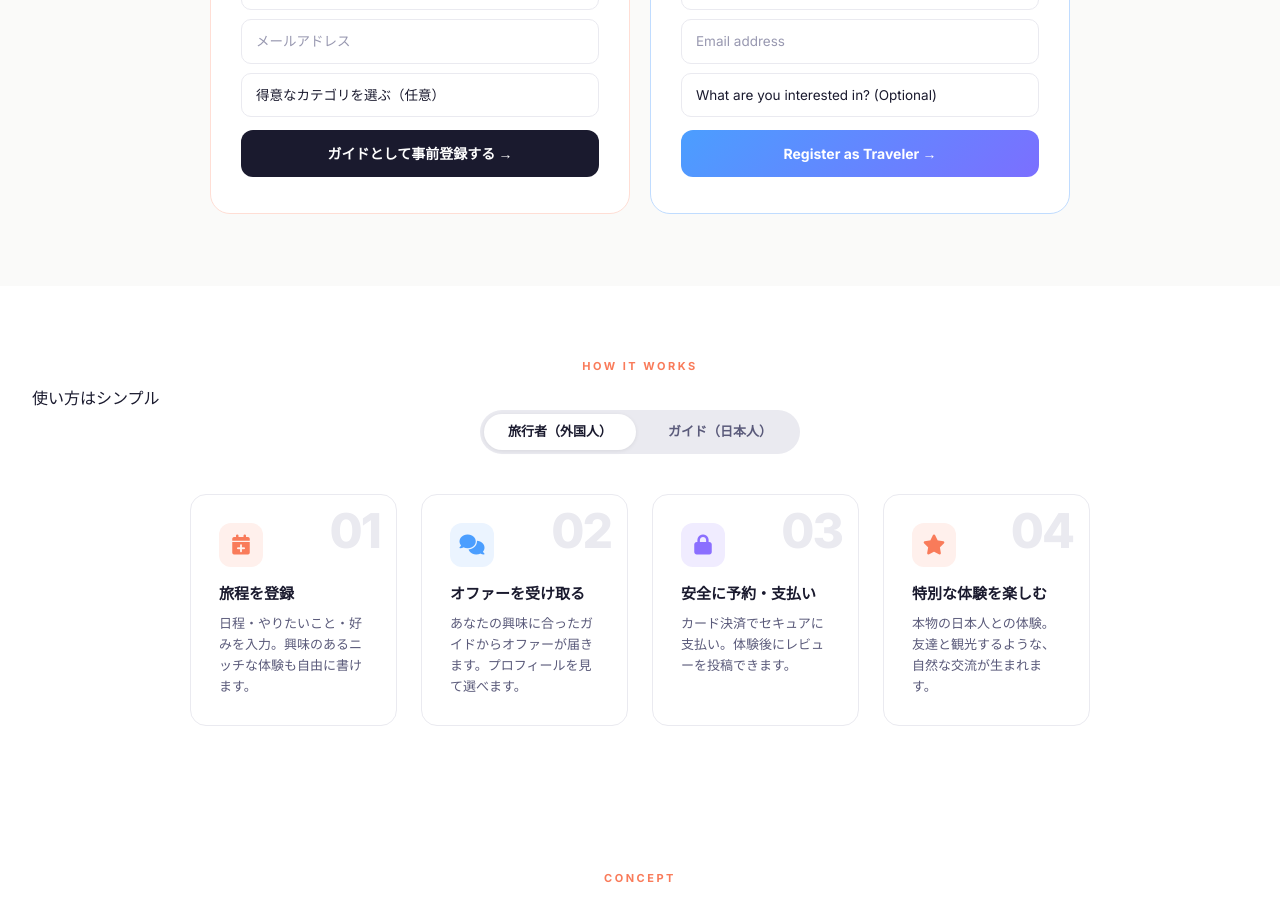
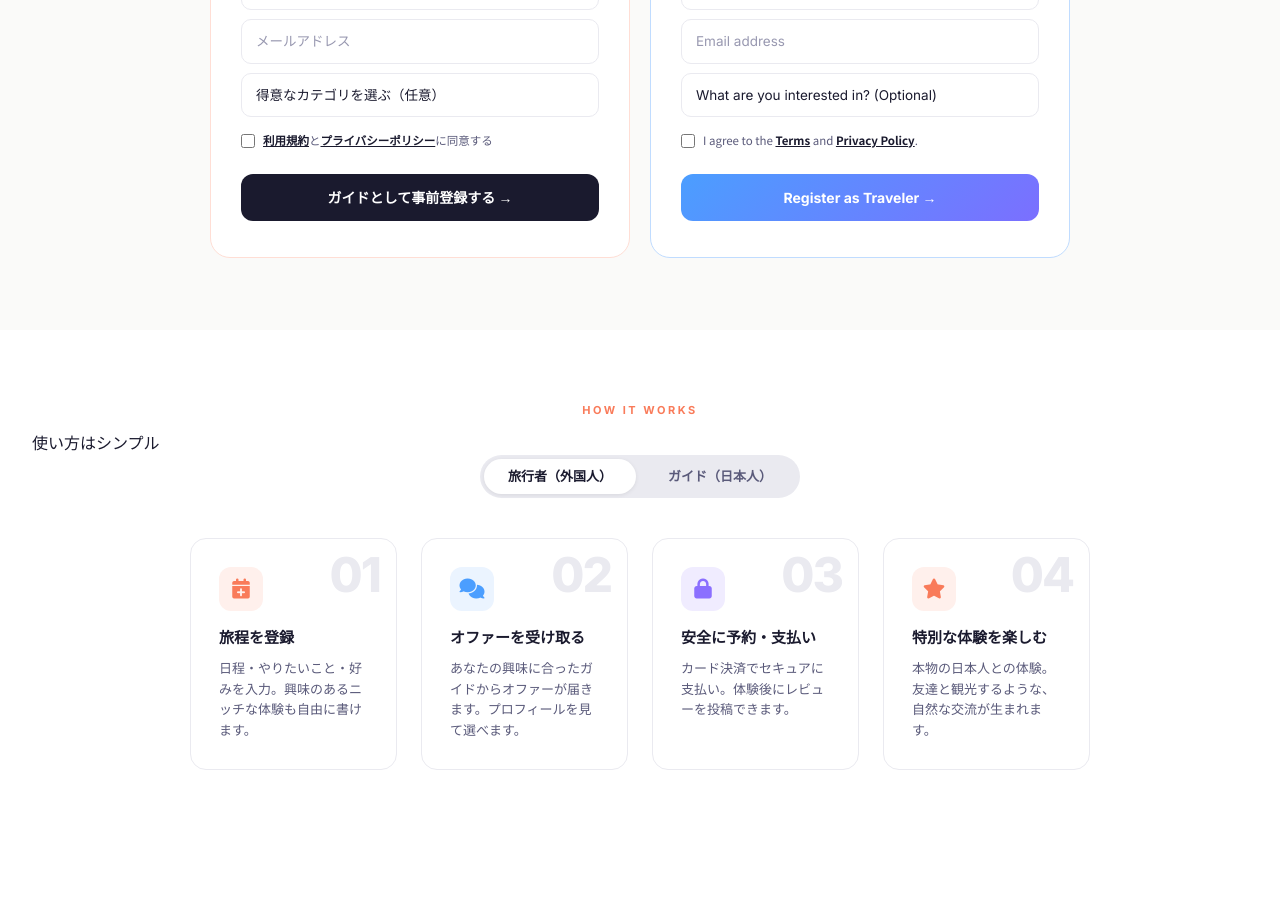
Before and after one commit to mefar2023/cocora-mvp, a Next.js app: page / in a window 1280 px wide. Shown: the part 1320-2222 px from the top of the page. Built offline with nearby package versions, Linux system fonts and the light colour scheme; no server answers.

Commit message:
同意チェックボックスを追加して完成！

```diff
--- a/src/app/page.tsx
+++ b/src/app/page.tsx
@@ -11,15 +11,19 @@ export default function TeaserPage() {
   const [guideCount, setGuideCount] = useState(0);
   const [travelerCount, setTravelerCount] = useState(0);
 
+  // ガイド用ステート
   const [gName, setGName] = useState('');
   const [gEmail, setGEmail] = useState('');
   const [gCat, setGCat] = useState('');
+  const [gAgree, setGAgree] = useState(false);
   const [isGuideSubmitted, setIsGuideSubmitted] = useState(false);
   const [isSubmittingGuide, setIsSubmittingGuide] = useState(false);
 
+  // 旅行者用ステート
   const [tName, setTName] = useState('');
   const [tEmail, setTEmail] = useState('');
   const [tInterest, setTInterest] = useState('');
+  const [tAgree, setTAgree] = useState(false);
   const [isTravelerSubmitted, setIsTravelerSubmitted] = useState(false);
   const [isSubmittingTraveler, setIsSubmittingTraveler] = useState(false);
 
@@ -79,6 +83,10 @@ export default function TeaserPage() {
       alert('お名前とメールアドレスを入力してください。');
       return;
     }
+    if (!gAgree) {
+      alert('利用規約とプライバシーポリシーへの同意が必要です。');
+      return;
+    }
     setIsSubmittingGuide(true);
 
     try {
@@ -108,6 +116,10 @@ export default function TeaserPage() {
     e.preventDefault();
     if (!tName || !tEmail) {
       alert('Please enter your name and email.');
+      return;
+    }
+    if (!tAgree) {
+      alert('You must agree to the Terms and Privacy Policy.');
       return;
     }
     setIsSubmittingTraveler(true);
@@ -200,11 +212,20 @@ export default function TeaserPage() {
         .perk-check.coral { background: var(--coral-light); color: var(--coral); }
         .perk-check.blue { background: var(--blue-light); color: var(--blue); }
         .reg-form { display: flex; flex-direction: column; gap: 9px; }
-        .reg-form input, .reg-form select { width: 100%; padding: 11px 14px; border: 1.5px solid var(--border); border-radius: 10px; font-size: 13.5px; font-family: inherit; color: var(--text); background: var(--white); outline: none; transition: border-color .2s; -webkit-appearance: none; }
-        .reg-form input::placeholder { color: var(--text3); }
+        .reg-form input[type="text"], .reg-form input[type="email"], .reg-form select { width: 100%; padding: 11px 14px; border: 1.5px solid var(--border); border-radius: 10px; font-size: 13.5px; font-family: inherit; color: var(--text); background: var(--white); outline: none; transition: border-color .2s; -webkit-appearance: none; }
+        .reg-form input[type="text"]::placeholder, .reg-form input[type="email"]::placeholder { color: var(--text3); }
         .reg-form input.g:focus { border-color: var(--coral); }
         .reg-form input.t:focus { border-color: var(--blue); }
         .reg-form select { cursor: pointer; }
+
+        /* 同意チェックボックスのスタイル */
+        .agree-label { display: flex; align-items: flex-start; gap: 8px; font-size: 11.5px; color: var(--text2); margin: 6px 0 12px; cursor: pointer; line-height: 1.5; font-family: 'Noto Sans JP', sans-serif; }
+        .agree-label input { margin-top: 2px; width: 14px; height: 14px; cursor: pointer; }
+        .agree-label.g input { accent-color: var(--coral); }
+        .agree-label.t input { accent-color: var(--blue); }
+        .agree-label a { color: var(--text); text-decoration: underline; font-weight: 600; }
+        .agree-label a:hover { color: var(--coral); }
+
         .submit-btn { width: 100%; padding: 13px; border: none; border-radius: 12px; font-size: 14px; font-weight: 700; cursor: pointer; font-family: inherit; transition: opacity .2s, transform .2s; margin-top: 4px; }
         .submit-btn:hover { opacity: 0.88; transform: translateY(-1px); }
         .submit-btn.guide { background: var(--text); color: #fff; }
@@ -400,6 +421,12 @@ export default function TeaserPage() {
                   <option>🧘 禅・マインドフルネス</option>
                   <option>その他</option>
                 </select>
+
+                <label className="agree-label g">
+                  <input type="checkbox" checked={gAgree} onChange={(e) => setGAgree(e.target.checked)} required />
+                  <span><Link href="/terms" target="_blank">利用規約</Link>と<Link href="/privacy" target="_blank">プライバシーポリシー</Link>に同意する</span>
+                </label>
+
                 <button type="submit" disabled={isSubmittingGuide} className="submit-btn guide">
                   {isSubmittingGuide ? '送信中...' : 'ガイドとして事前登録する →'}
                 </button>
@@ -441,6 +468,12 @@ export default function TeaserPage() {
                   <option>🧘 Zen / Mindfulness</option>
                   <option>Other</option>
                 </select>
+
+                <label className="agree-label t">
+                  <input type="checkbox" checked={tAgree} onChange={(e) => setTAgree(e.target.checked)} required />
+                  <span>I agree to the <Link href="/terms" target="_blank">Terms</Link> and <Link href="/privacy" target="_blank">Privacy Policy</Link>.</span>
+                </label>
+
                 <button type="submit" disabled={isSubmittingTraveler} className="submit-btn traveler">
                   {isSubmittingTraveler ? 'Sending...' : 'Register as Traveler →'}
                 </button>
@@ -670,11 +703,10 @@ export default function TeaserPage() {
             <span style={{ fontSize: '15px', fontWeight: 800, color: 'var(--text)' }}>cocora</span>
           </div>
           <div className="footer-copy">© 2026 cocora Inc. All rights reserved.</div>
-<div className="footer-links">
+          <div className="footer-links">
             <Link href="/terms">利用規約</Link>
             <Link href="/privacy">プライバシー</Link>
-            {/* 💡 MEFARの公式サイトのお問い合わせページに別タブで飛ばします */}
-            <a href="https://mefar.jp/#contact" target="_blank" rel="noopener noreferrer">お問い合わせ</a>
+            <a href="https://mefar.jp/contact" target="_blank" rel="noopener noreferrer">お問い合わせ</a>
           </div>
         </div>
       </footer>
```
